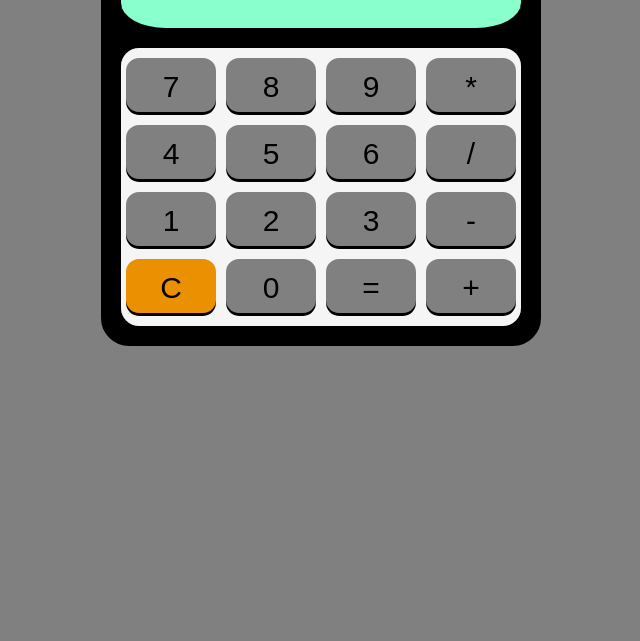
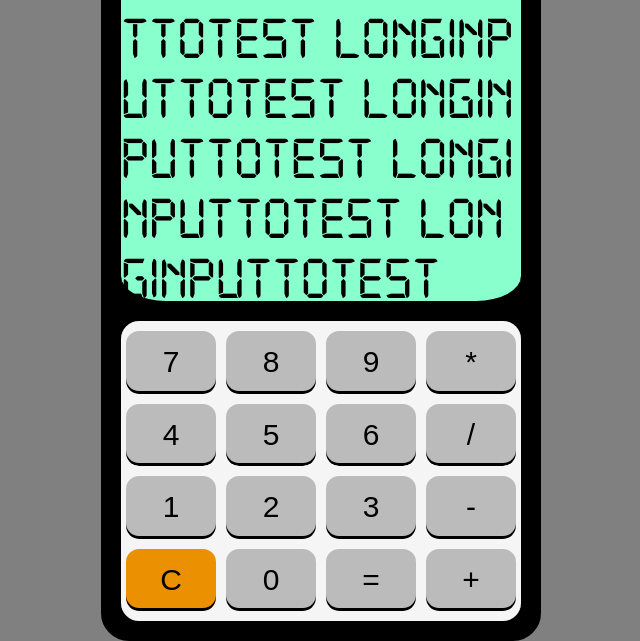
Before and after one commit to EdenOvrutskiy/calculator, a plain HTML site: page index.html in a window 1280 px wide. Shown: the part 299-940 px from the top of the page, without its empty margins (319-959 px from the left). Before the commit the page ends 800 px from the top, so only its background shows below. Drawn offline with Linux system fonts and the light colour scheme.

Commit message:
fixed display stretching causing buttons to squish before expanding the container

```diff
--- a/index.html
+++ b/index.html
@@ -12,10 +12,21 @@
 
 <body>
     <!--create buttons and a display element -->
-    <div class="bigger-container">
+    <!--disabling stuff for 50-50 .buttons/#display
+            -->
     <div class="container">
         <div id="display">
-                start
+            LongInputToTest
+            LongInputToTest
+            LongInputToTest
+            LongInputToTest
+            LongInputToTest
+            LongInputToTest
+            LongInputToTest
+            LongInputToTest
+            LongInputToTest
+            LongInputToTest
+            LongInputToTest
         </div>
         <div class="buttons">
             <div class="row firstRow">
@@ -44,7 +55,6 @@
             </div>
         </div>
     </div>
-    </div>
 
 </body>
 
--- a/style.css
+++ b/style.css
@@ -11,6 +11,7 @@ https://www.soundjay.com/button-sounds-1.html
 justify-content -> MAIN */
 body {
     margin: 0;
+    padding: 0;
     display: flex;
     justify-content: center;
     align-items: center;
@@ -19,49 +20,59 @@ body {
     background-color: grey;
 }
 
+/*
 .bigger-container {
-    border-radius: 28px;
-    background-color: rgb(0, 0, 0);
-    border: 20px solid black;
+    display:flex;
+    min-height: 450px;
 }
+*/
 
 .container {
     display: flex;
     flex-direction: column;
+    border: 20px solid black;
+    border-radius: 28px;
     width: 400px;
-    height: 450px;
+    min-height: 500px;
+    background-color: black;
+    /*box-sizing: border-box;*/
 }
 
 #display {
+    flex-basis: 200px;
     display: flex;
     justify-content: right;
     align-items: center;
-    font-family: digital-clock-font;
+    flex-grow: 1;
     color: black;
     background-color: hsl(155, 100%, 77%);
-    flex-grow: 7;
-    flex-shrink: 1;
+    font-family: digital-clock-font;
+    border-bottom: 20px solid black;
+    border-radius: 45px;
+    box-sizing: border-box;
     font-size: 60px;
+    line-height: 60px;
     word-wrap: break-word;
     word-break: break-all;
-    line-height: 60px;
-    /*prevents line-break
-    from overlapping*/
-    border-bottom: 20px solid black;
-    border-radius: 45px;
+    /* trying to get a 50-50 #display/.buttons ratio
+    */
 }
 
 .buttons {
-    flex-grow: 7;
     display: flex;
     flex-direction: column;
-
+    flex-grow: 1;
+    box-sizing: border-box;
+    /*1.6 makes bug more apparent)*/
+    /*flex-basis: 300px;*/
+    min-height: 300px;
+    /*flex-shrink: 0;*/
+    /*min-height:  maybe? - band-aid solution*/
 }
 
 .row {
     display: flex;
-    /*justify-content: space-around;*/
-    /*align-items: center;*/
+    justify-content: space-around;
     flex-grow: 1;
     background-color: rgb(245, 245, 245);
 }
@@ -72,10 +83,15 @@ body {
     border-top-right-radius: 18px;
 }
 
+/* disabling button stuff to get 50-50 sizing
+    */
+
 .lastRow {
     border-bottom: 5px solid rgb(245, 245, 245);
     border-bottom-left-radius: 18px;
     border-bottom-right-radius: 18px;
+    /* disabling button stuff to get 50-50 sizing
+    */
 }
 
 
@@ -83,17 +99,19 @@ button {
     margin: 0;
     padding: 0;
     flex-grow: 1;
-    flex-basis: 1px;
+    flex-basis: 0px;
+    background-color: rgb(187, 187, 187);
+    border-radius: 18px;
+    font-size: 30px;
     border: 5px solid rgb(245, 245, 245);
-    border-radius: 18px;
+    box-shadow: inset 0px -3px black;
+    /* disabling button stuff to get 50-50 sizing
     box-sizing: border-box;
-    font-size: 30px;
-    background-color: grey;
-    box-shadow: inset 0px -3px black;
+    */
 }
 
 button:hover {
-    background-color: rgb(118, 118, 118);
+    background-color: rgb(161, 161, 161);
 }
 
 button:active {
```
Lines whose indentation alone changed are shown as unchanged.
